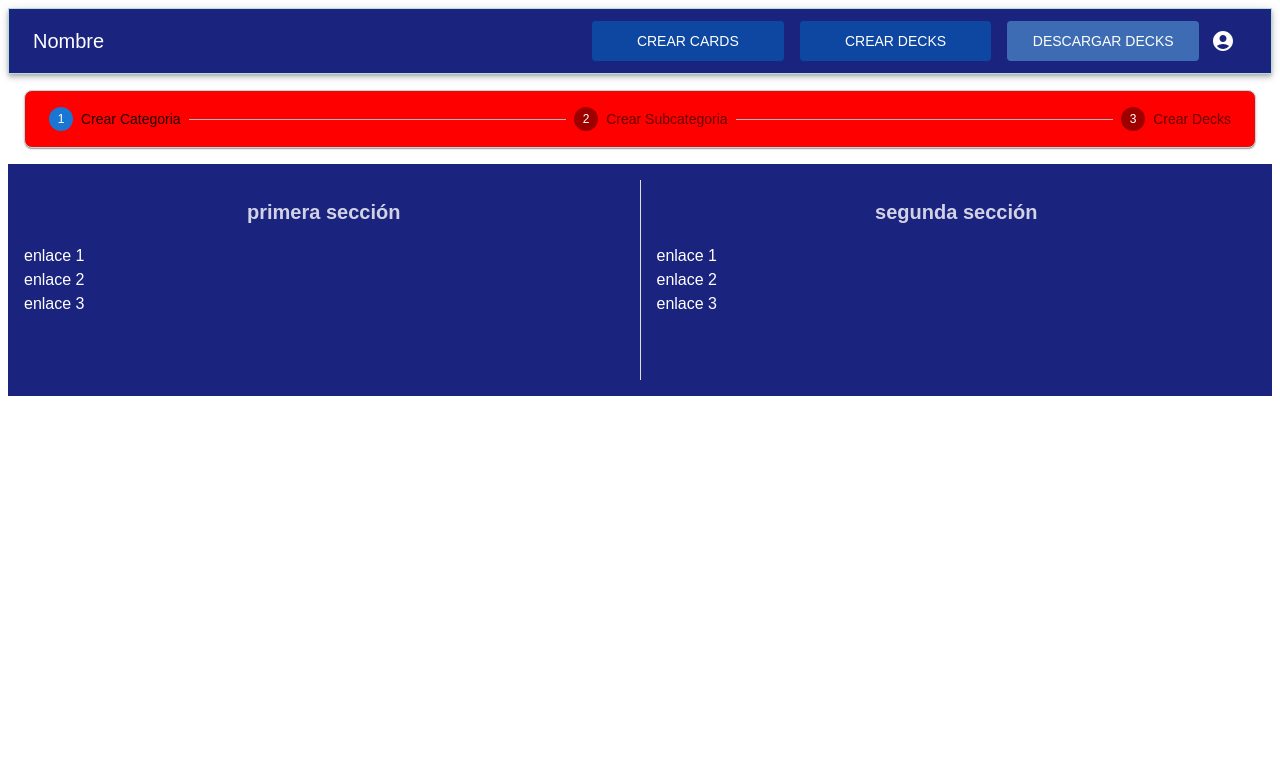
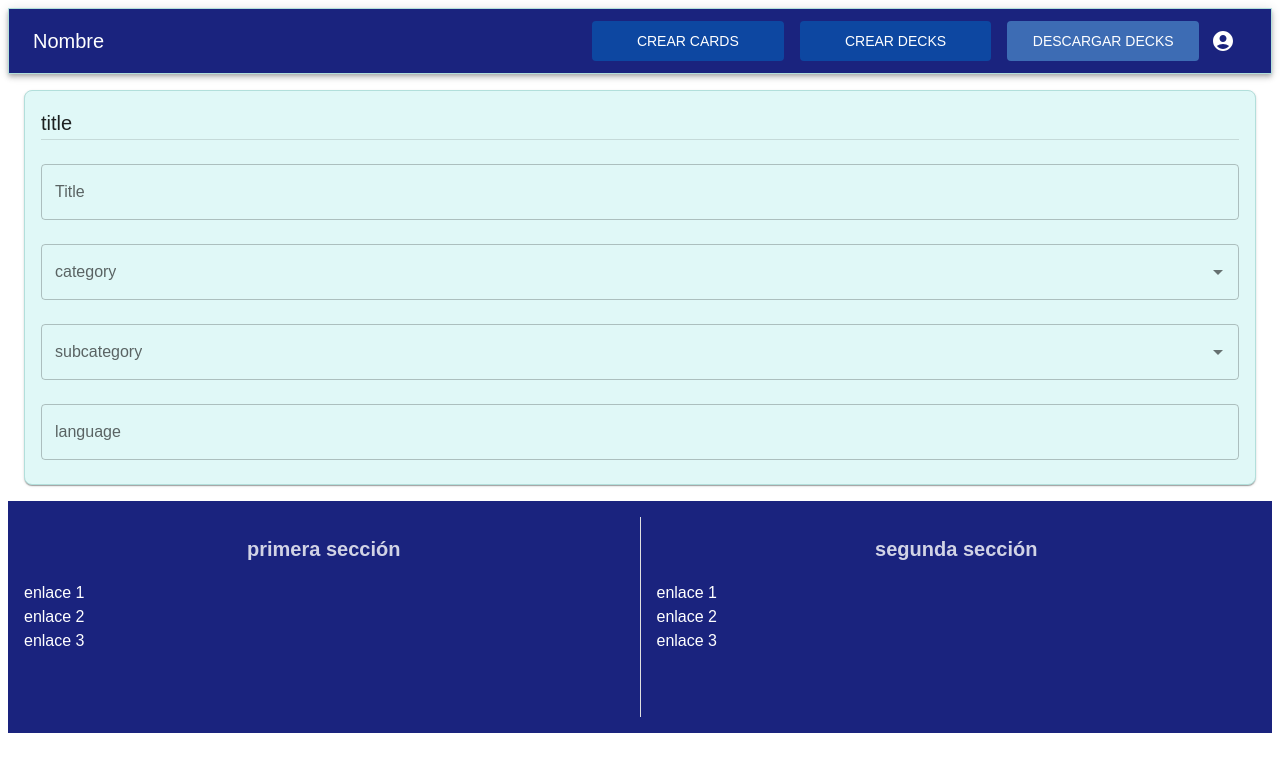
Before and after one commit to velasquezgalejandro/anki-project, a React (Create React App) app in the folder frontend/: page /create-decks in a window 1280 px wide. Shown: the top 772 px of the page. Built offline with nearby package versions, Linux system fonts and the light colour scheme; no server answers.

Commit message:
creacion de form para envio de decks front cargar decks #5

```diff
--- a/frontend/src/views/CreateDecksView.jsx
+++ b/frontend/src/views/CreateDecksView.jsx
@@ -2,47 +2,90 @@ import React, { useState, useEffect } from 'react';
 import axios from 'axios';
 
 import Stack from '@mui/material/Stack';
-import Card from '@mui/material/Card';
-import Stepper from '@mui/material/Stepper';
-import Step from '@mui/material/Step';
-import StepLabel from '@mui/material/StepLabel';
-
-const steps = ['Crear Categoria', 'Crear Subcategoria', 'Crear Decks'];
+import { FormWrapper, GenericTextField, GenericAutocomplete } from '../utils';
 
 const CreateDecksView = () => {
-  const [data, setData] = useState();
-  const [activeStep, setActiveStep] = React.useState(0);
+  const [dataCategory, setDataCategory] = useState();
+  const [dataSubcategory, setDataSubcategory] = useState();
+  const [selectedCategory, setSelectedCategory] = useState(null);
+  const [selectedSubcategory, setSelectedSubcategory] = useState(null);
+  const [title, setTitle] = useState('');
 
-  const fetchData = async () => {
+  const fetchDataCategory = async () => {
     try {
       const response = await axios.get('http://localhost:8000/categories/');
-      setData(response.data); // Guarda los datos en el estado
+      setDataCategory(response.data);
     } catch (err) {
       console.log({ err });
     }
   };
 
+  const fetchDataSubCategory = async () => {
+    try {
+      const response = await axios.get('http://localhost:8000/subcategories/');
+      setDataSubcategory(response.data);
+    } catch (err) {
+      console.log({ err });
+    }
+  };
+
+
   useEffect(() => {
-    fetchData();
+    fetchDataCategory();
+    fetchDataSubCategory();
   }, []);
 
-  console.log(data);
+  // console.log({ dataCategory });
+  // console.log({ dataSubcategory });
+
+  const handleChangeAutocomplete = (setState, newValue) => {
+    setState(newValue);
+  };
+
+  const handleChangeTextField = (setState, event) => {
+    setState(event.target.value);
+  };
 
   return (
     <Stack sx={{ p: 2 }}>
-      <Card sx={{ height: 1, p: 2, bgcolor: 'red', borderRadius: 2 }}>
-        <Stepper activeStep={activeStep}>
-          {steps.map((label, index) => {
-            const stepProps = {};
-            const labelProps = {};
-            return (
-              <Step key={label} {...stepProps}>
-                <StepLabel {...labelProps}>{label}</StepLabel>
-              </Step>
-            );
-          })}
-        </Stepper>
-      </Card>
+      <FormWrapper title="title">
+        <GenericTextField
+          label="Title"
+          name="title"
+          helperText={''}
+          value={title}
+          onChange={(e) => {
+            handleChangeTextField(setTitle, e);
+          }}
+        />
+        <GenericAutocomplete
+          label="category"
+          name="category"
+          options={dataCategory}
+          helperText={''}
+          value={selectedCategory}
+          onChange={(e) => handleChangeAutocomplete(setSelectedCategory, e)}
+        />
+        <GenericAutocomplete
+          label="subcategory"
+          name="subcategory"
+          options={dataSubcategory}
+          helperText={''}
+          value={selectedSubcategory}
+          onChange={(e) => {
+            handleChangeAutocomplete(setSelectedSubcategory, e);
+          }}
+        />
+        <GenericTextField
+          label="language"
+          name="lenguaje"
+          helperText={''}
+          value={''}
+          onChange={(e) => {
+            handleChangeTextField(setLanguage, e);
+          }}
+        />
+      </FormWrapper>
     </Stack>
   );
 };
```
